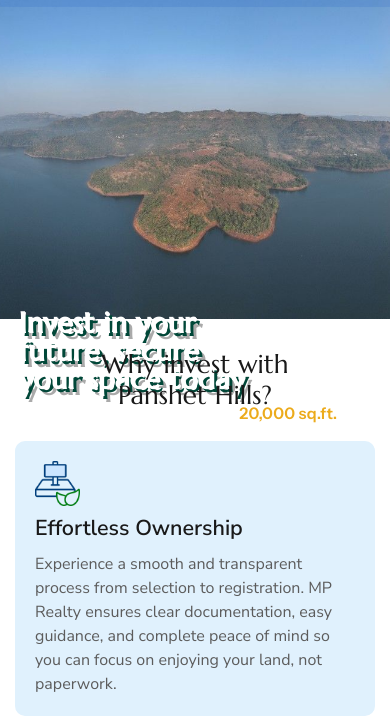
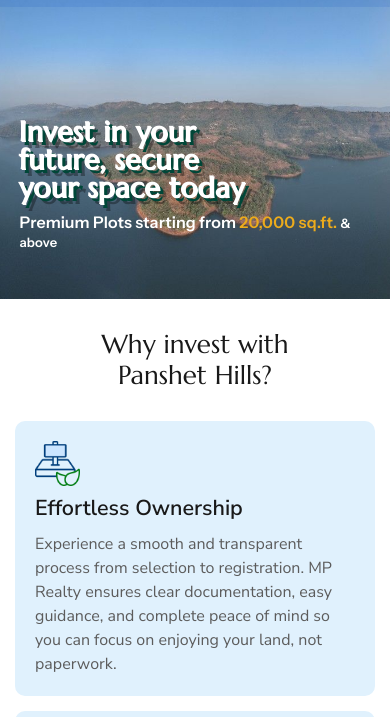
Before and after one commit to nishabukke/mp-realty, a plain HTML site: page index.html in a window 390 px wide. Shown: the part 61-778 px from the top of the page. Drawn offline with nearby package versions, Linux system fonts and the light colour scheme.

Commit message:
media query changes

```diff
--- a/index.html
+++ b/index.html
@@ -27,6 +27,10 @@
                 <a class="schedule-visit-button">Schedule a visit</a>
             </div>
         </div>
+        <section class="animation-section">
+            <h1 id="heading">Invest in your <br> future, secure <br> your space today</h1>
+            <h2 id="heading2">Premium Plots starting from <span>20,000 sq.ft. <span class="small-text">& above</span></span></h2>
+        </section>
     </header>
 
     <div class="mobile-header">
@@ -56,11 +60,6 @@
     </div>
 
     <main class="site-content" id="main">
-
-        <section class="animation-section">
-            <h1 id="heading">Invest in your <br> future, secure <br> your space today</h1>
-            <h2 id="heading2">Premium Plots starting from <span>20,000 sq.ft. <span class="small-text">& above</span></span></h2>
-        </section>
 
         <section class="why-invest-section container section-lg" id="why-invest">
             <div class="common-heading">
--- a/style.css
+++ b/style.css
@@ -70,6 +70,7 @@
     padding: 10px 20px;
     justify-content: space-between;
     align-items: center;
+    position: relative;
 }
 
 .left-header img{
@@ -131,7 +132,7 @@
 
 .animation-section{
     position: absolute;
-    top: 45%;
+    top: 50%;
     left: 8%;
 }
 
@@ -656,7 +657,7 @@
   }
 
   #header{
-    height: 380px;
+    height: 360px;
     /* background-size: cover; */
   }
 
@@ -679,7 +680,7 @@
 
   .animation-section {
     position: absolute;
-    top: 37%;
+    bottom: 5%;
     left: 5%;
   }
 
@@ -729,7 +730,6 @@
 
   .step-section .steps .one .oneR p{
     font-size: 16px;
-    padding-right: 0px;
   }
 
   .km-item span{
@@ -810,7 +810,7 @@
   }
 
   #header{
-    height: 380px;
+    height: 360px;
     /* background-size: cover; */
   }
 
@@ -833,7 +833,7 @@
 
   .animation-section {
     position: absolute;
-    top: 44%;
+    bottom: 5%;
     left: 5%;
   }
 
@@ -857,7 +857,6 @@
   }
 
   .step-section .steps .one {
-  padding: 0px;
   background:
     linear-gradient(90deg, #acd8a7 0%, #cce7c9 50%, #ffffff 100%);
   }
@@ -904,10 +903,6 @@
     font-size: 14px;
   }
 
-  .step-section .steps .one .oneR {
-    padding-right: 0px;
-  }
-
   .step-section .steps .one .oneR h4 {
     font-size: 24px;
 }
```
